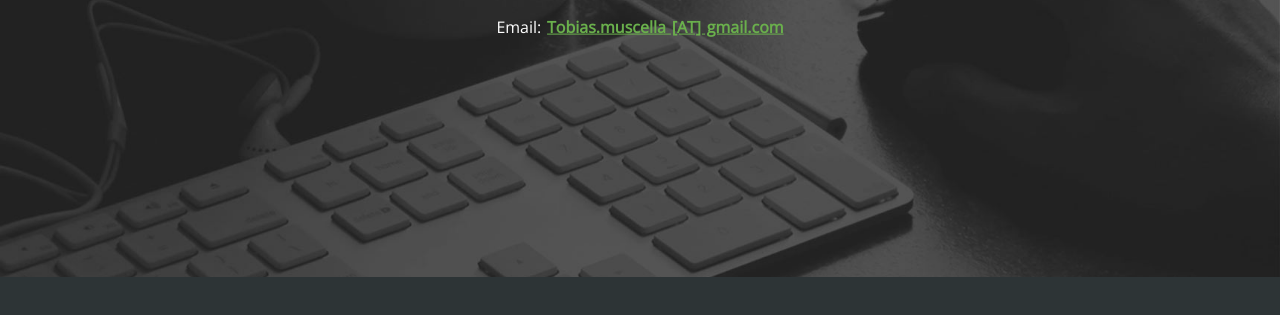
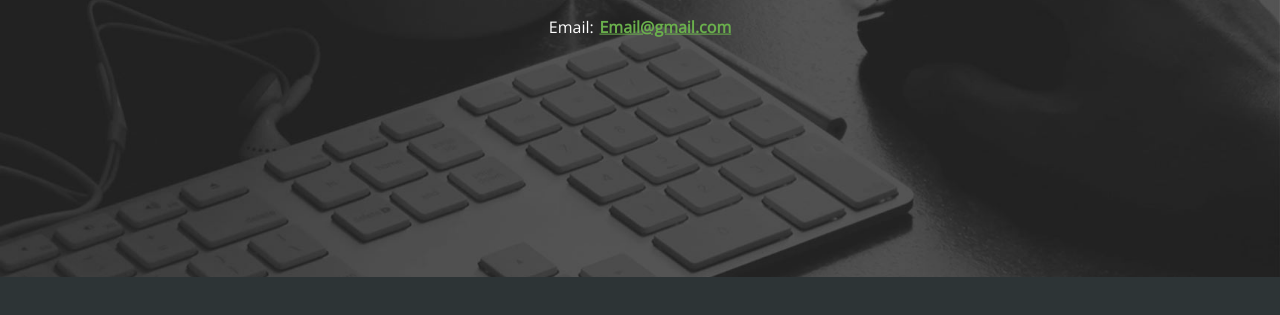
Before and after one commit to TobiasMuscella/portfolio, a plain HTML site: page index.html in a window 1280 px wide. Shown: the part 353-668 px from the top of the page. Drawn offline with nearby package versions, Linux system fonts and the light colour scheme.

Commit message:
Add files via upload

```diff
--- a/index.html
+++ b/index.html
@@ -14,7 +14,7 @@
 
 				<h1>Tobias Muscella</h1>
 				<p>Hallo, ich heisse Tobias Muscella, bin <span style="font-weight: bold;">14 Jahre</span>  alt und komme aus der Schweiz. Ich <span style="font-weight: bold;">programmiere Webseiten seit ich 12 Jahre alt bin</span>. Mit 13 habe ich angefangen, mich für Programmiersprachen, welche nichts mit Webseiten zu tun haben zu interessieren. Unter anderem auch das <span style="font-weight: bold;">Konzept der Objektorienterten Programmierung</span>.</p>
-				<p class="contact"><span>Email: <span style="font-weight: bold; color:#6ab04c; text-decoration: underline; ">Tobias.muscella [AT] gmail.com</span>
+				<p class="contact"><span>Email: <span style="font-weight: bold; color:#6ab04c; text-decoration: underline; ">Email@gmail.com</span>
 
 			</div>
 			<div class="projects">
```
